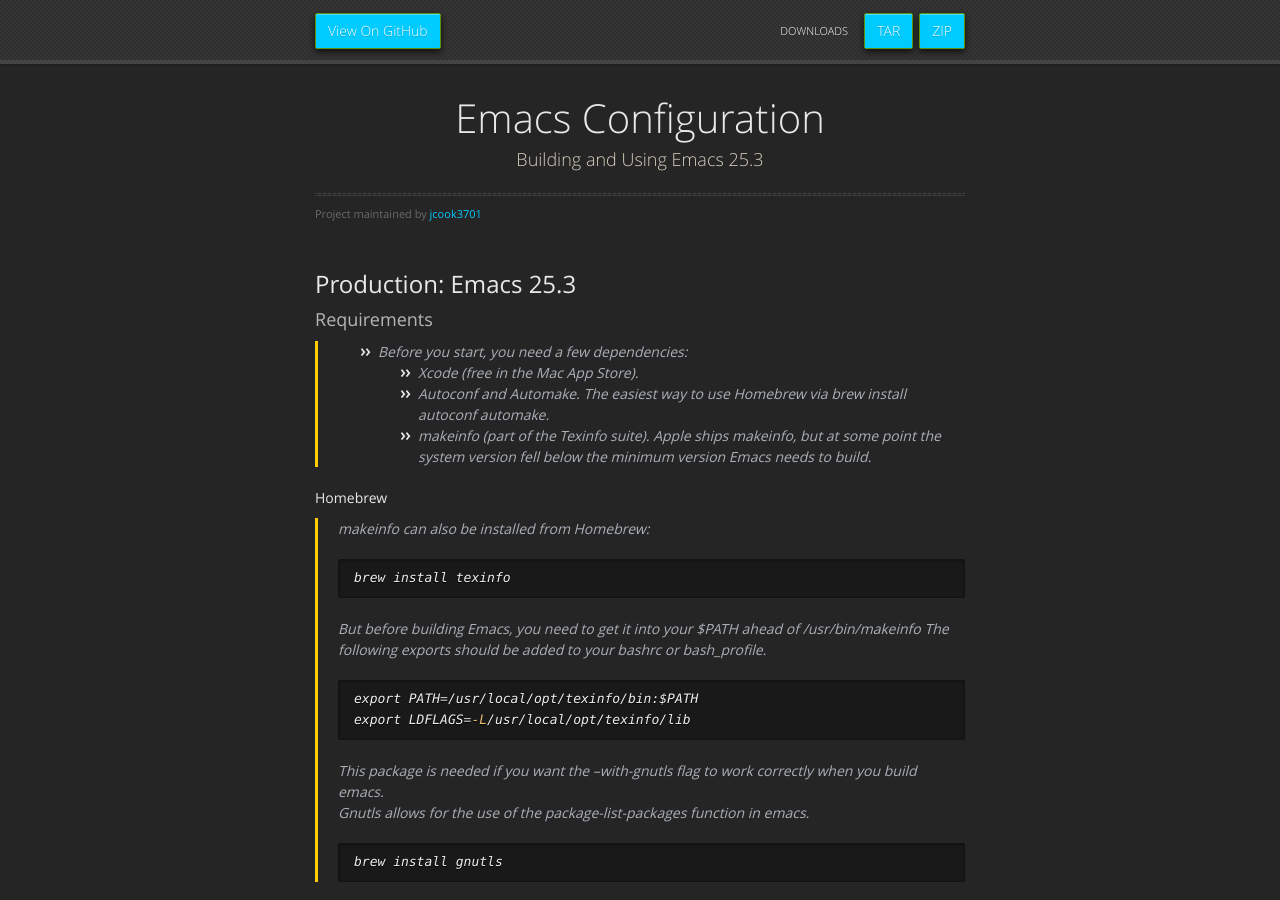
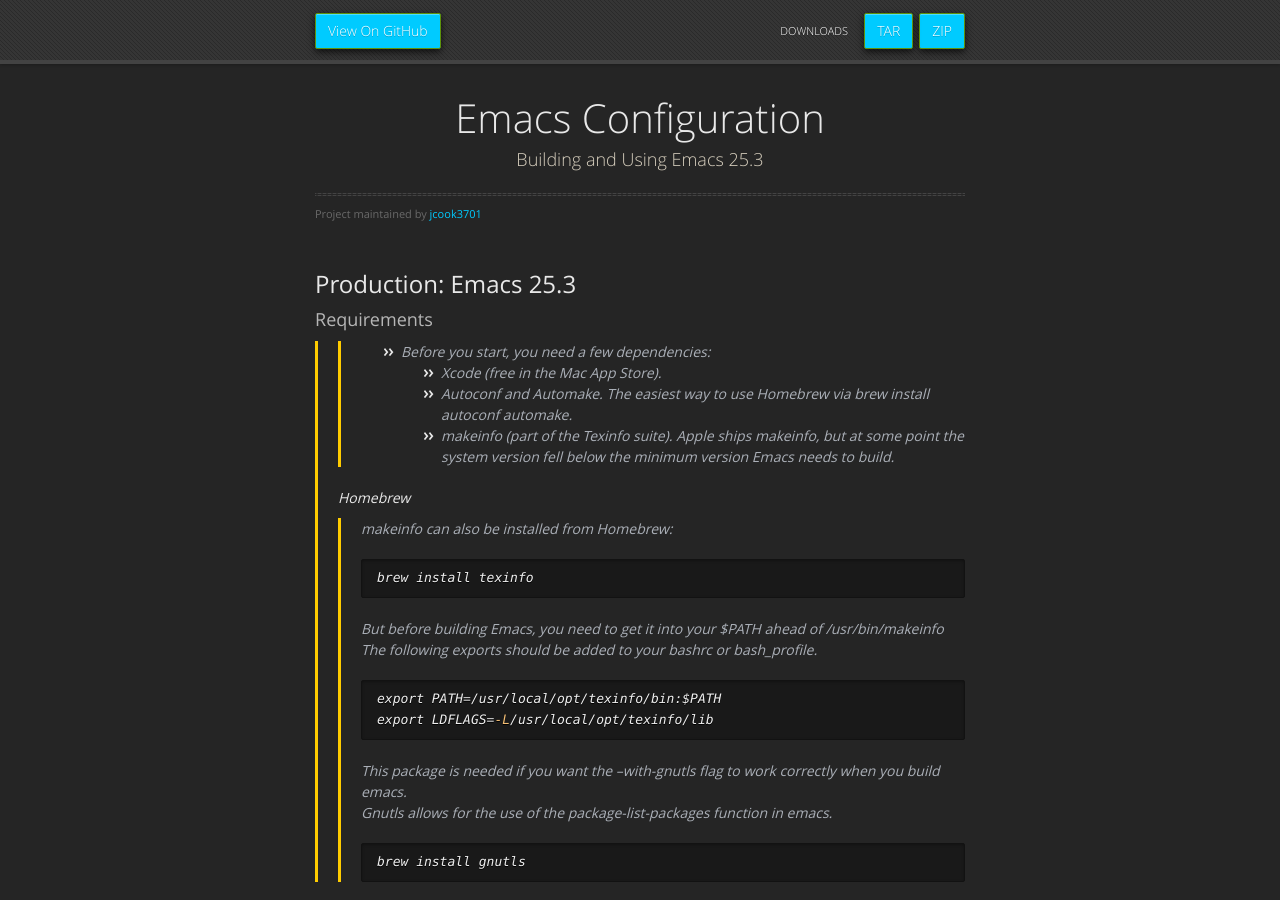
Before and after one commit to jcook3701/emacs_configuration, a Jekyll site: the page built from docs/tutorials/emacs-25-with-ns.md, in a window 1280 px wide and 900 px high. Built offline with Jekyll 4.4.1, drawn with Linux system fonts in a browser that asks for light colours; our own code applies the rules of GitHub Pages for plain Markdown files.

````diff
--- a/docs/tutorials/emacs-25-with-ns.md
+++ b/docs/tutorials/emacs-25-with-ns.md
@@ -1,28 +1,28 @@
 ## Production: Emacs 25.3
 ### Requirements
-> - Before you start, you need a few dependencies:
->   - Xcode (free in the Mac App Store).
->   - Autoconf and Automake. The easiest way to use Homebrew via brew install autoconf automake.
->   - makeinfo (part of the Texinfo suite). Apple ships makeinfo, but at some point the system version fell below the minimum version Emacs needs to build.
-
-#### Homebrew
-> makeinfo can also be installed from Homebrew:
-> ```bash
-> brew install texinfo
-> ```
+>> - Before you start, you need a few dependencies:
+>>   - Xcode (free in the Mac App Store).
+>>   - Autoconf and Automake. The easiest way to use Homebrew via brew install autoconf automake.
+>>   - makeinfo (part of the Texinfo suite). Apple ships makeinfo, but at some point the system version fell below the minimum version Emacs needs to build.
 >
-> But before building Emacs, you need to get it into your $PATH ahead of /usr/bin/makeinfo
-> The following exports should be added to your bashrc or bash_profile.
-> ```bash
-> export PATH=/usr/local/opt/texinfo/bin:$PATH
-> export LDFLAGS=-L/usr/local/opt/texinfo/lib
-> ```
->
-> This package is needed if you want the --with-gnutls flag to work correctly when you build emacs.
-> Gnutls allows for the use of the package-list-packages function in emacs.
-> ```bash
-> brew install gnutls
-> ```
+> #### Homebrew
+>> makeinfo can also be installed from Homebrew:
+>> ```bash
+>> brew install texinfo
+>> ```
+>>
+>> But before building Emacs, you need to get it into your $PATH ahead of /usr/bin/makeinfo
+>> The following exports should be added to your bashrc or bash_profile.
+>> ```bash
+>> export PATH=/usr/local/opt/texinfo/bin:$PATH
+>> export LDFLAGS=-L/usr/local/opt/texinfo/lib
+>> ```
+>>
+>> This package is needed if you want the --with-gnutls flag to work correctly when you build emacs.
+>> Gnutls allows for the use of the package-list-packages function in emacs.
+>> ```bash
+>> brew install gnutls
+>> ```
 
 ### Building Emacs
 > I Chose to store my build folder in my local Applications folder.  Feel free to store where ever is convenient for you.
````
Also changed, not shown: docs/tutorials/emacs-25-with-xwidget.md (+1 -1 lines).
